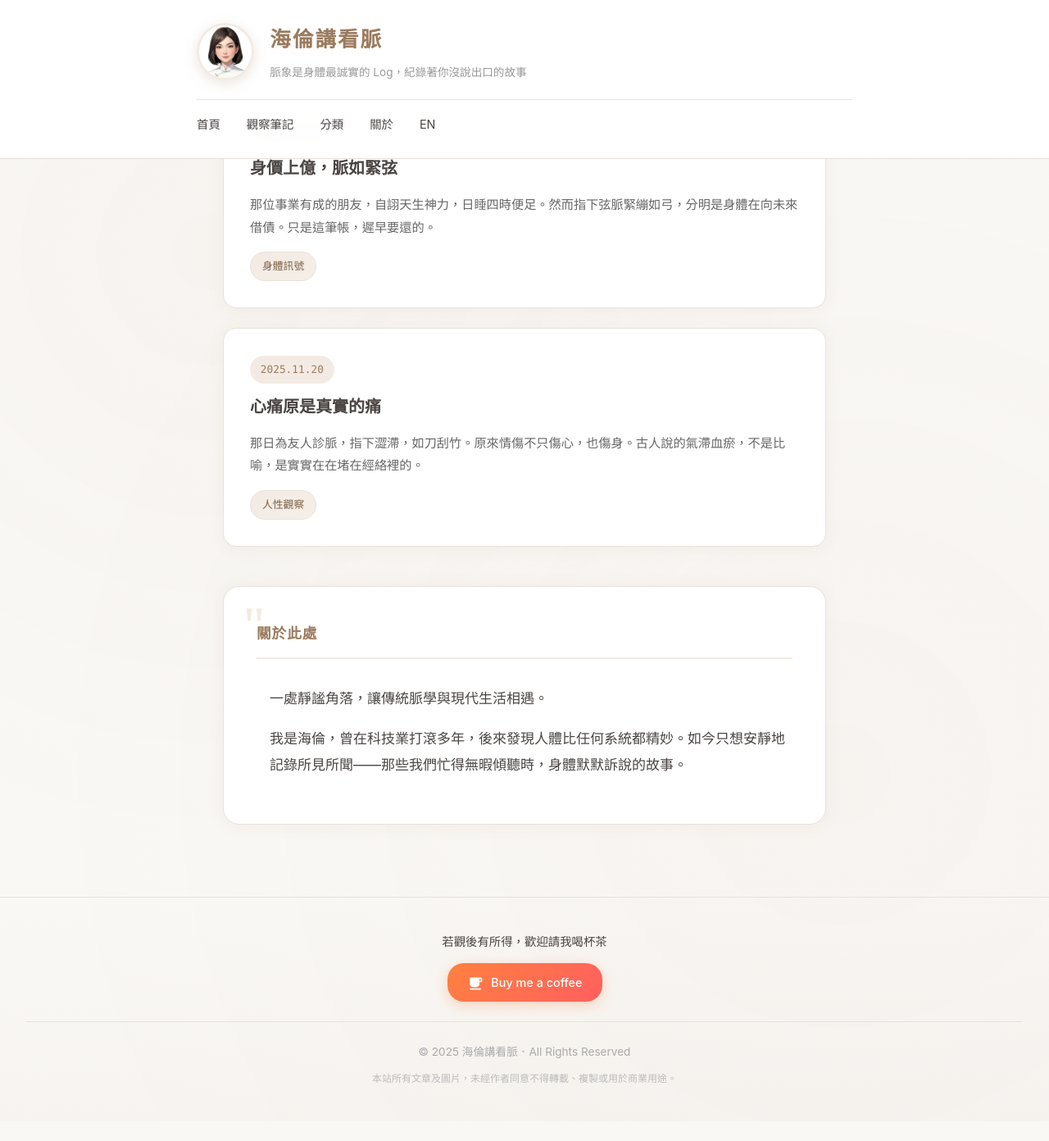
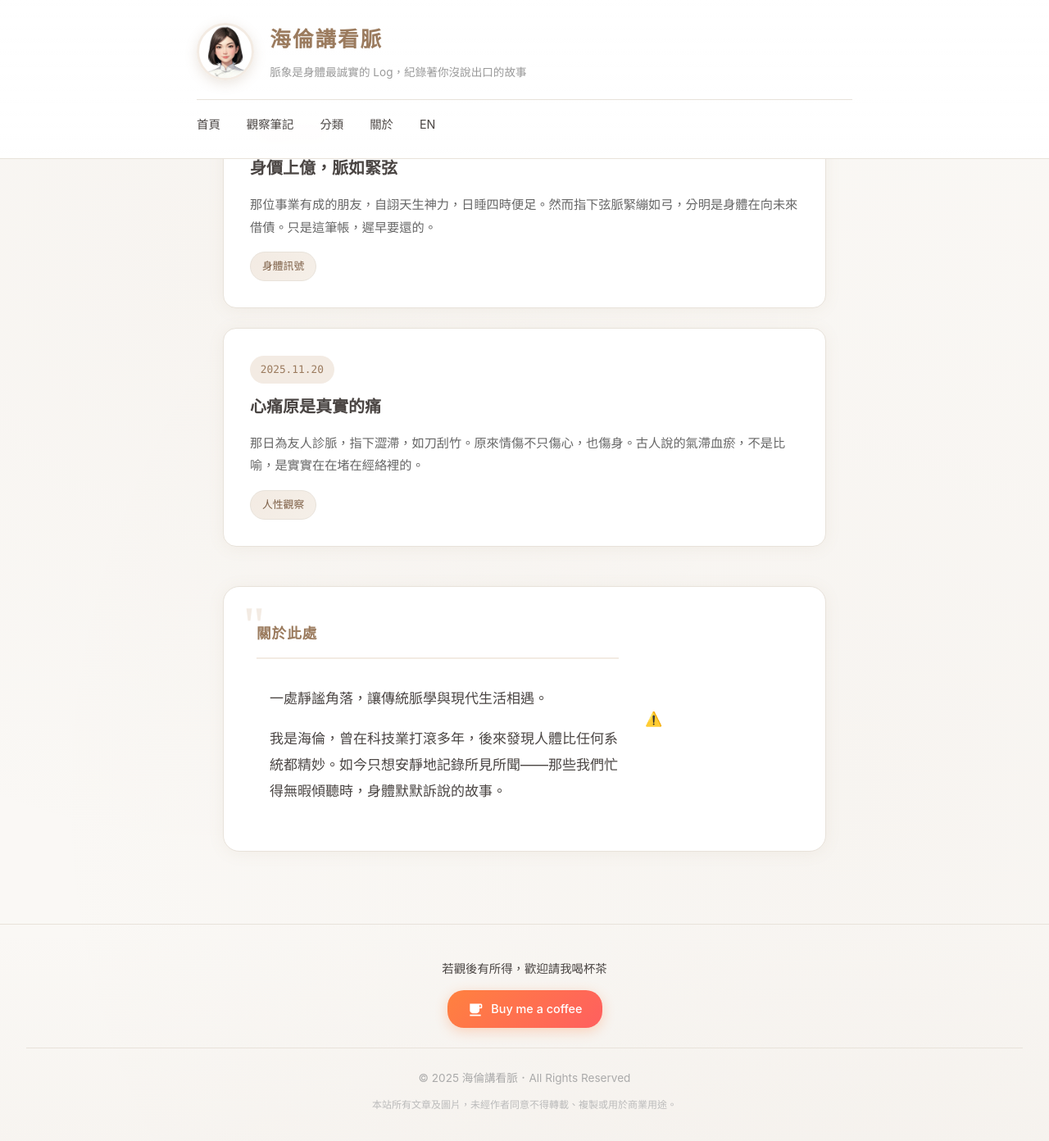
Before and after one commit to hathor-hua/helen, a Jekyll site: the page built from index.html, in a window 1280 px wide and 1400 px high, scrolled down 753 px. Shown: the top 1392 px of the window at 82% size. Built offline with Jekyll 4.4.1, drawn with Linux system fonts in a browser that asks for light colours; before the commit the page ends 2121 px from its top, so only the background shows below that.

Commit message:
Add tea animation to about section

```diff
--- a/css/style.css
+++ b/css/style.css
@@ -260,6 +260,20 @@ main {
     position: relative;
 }
 
+.about-content {
+    display: flex;
+    align-items: center;
+    gap: 2rem;
+}
+
+.about-text {
+    flex: 1;
+}
+
+.about-animation {
+    flex-shrink: 0;
+}
+
 .about::before {
     content: '"';
     position: absolute;
@@ -274,6 +288,19 @@ main {
 .about p {
     margin-bottom: 1rem;
     padding-left: 1rem;
+}
+
+@media (max-width: 600px) {
+    .about-content {
+        flex-direction: column;
+        text-align: center;
+    }
+    .about-animation {
+        order: -1;
+    }
+    .about p {
+        padding-left: 0;
+    }
 }
 
 /* Footer */
--- a/index.html
+++ b/index.html
@@ -26,7 +26,15 @@ description: 海倫講看脈 - 我是海倫，理科腦 PM。這裡沒有艱澀
 </section>
 
 <section id="about" class="about" aria-label="關於作者">
-    <h2>{{ site.data.settings.about_title }}</h2>
-    <p>{{ site.data.settings.about_line1 }}</p>
-    <p>{{ site.data.settings.about_line2 }}</p>
+    <div class="about-content">
+        <div class="about-text">
+            <h2>{{ site.data.settings.about_title }}</h2>
+            <p>{{ site.data.settings.about_line1 }}</p>
+            <p>{{ site.data.settings.about_line2 }}</p>
+        </div>
+        <div class="about-animation">
+            <script src="https://unpkg.com/@lottiefiles/lottie-player@latest/dist/lottie-player.js"></script>
+            <lottie-player src="https://assets9.lottiefiles.com/packages/lf20_xyadoh9h.json" background="transparent" speed="0.8" style="width: 180px; height: 180px;" loop autoplay></lottie-player>
+        </div>
+    </div>
 </section>
```
